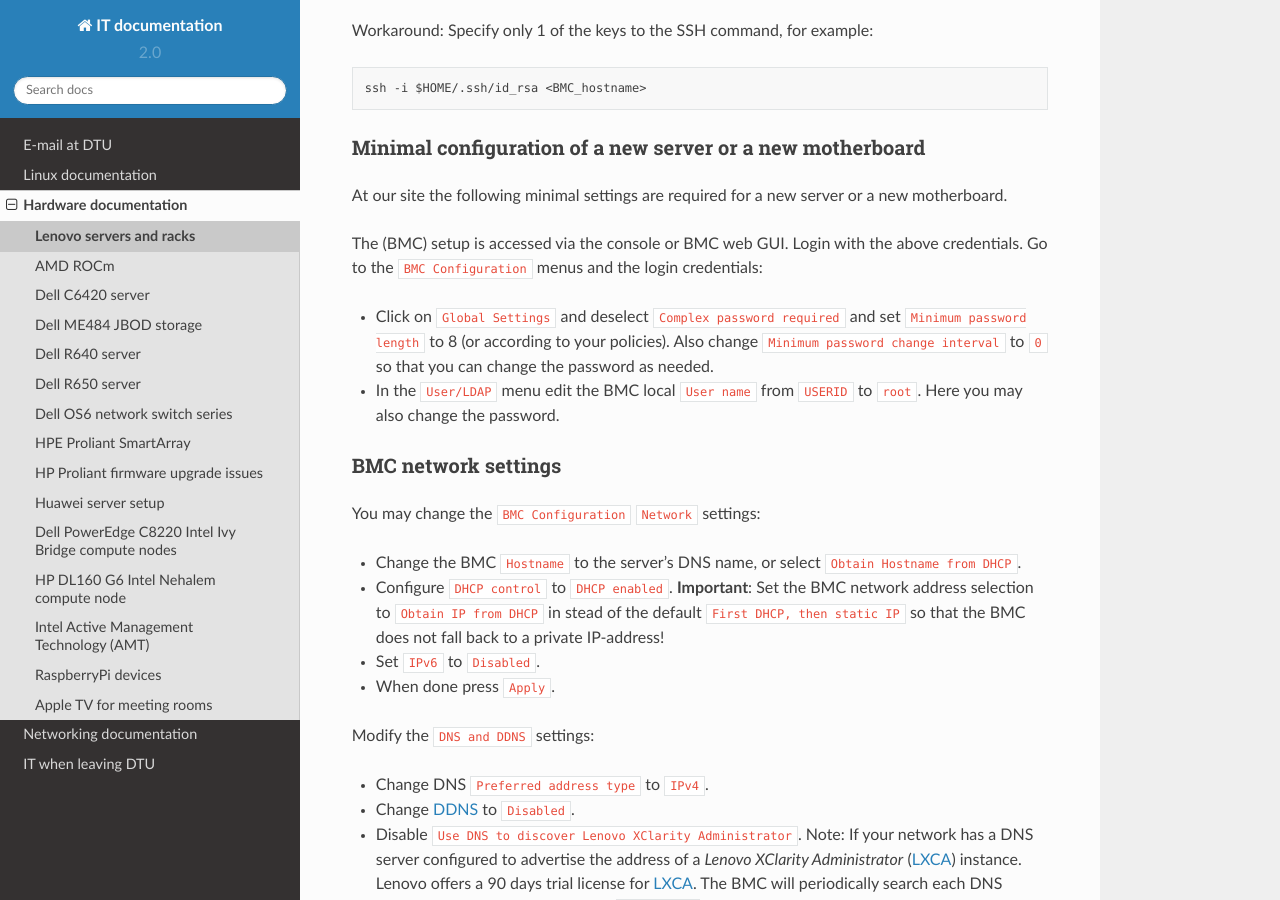
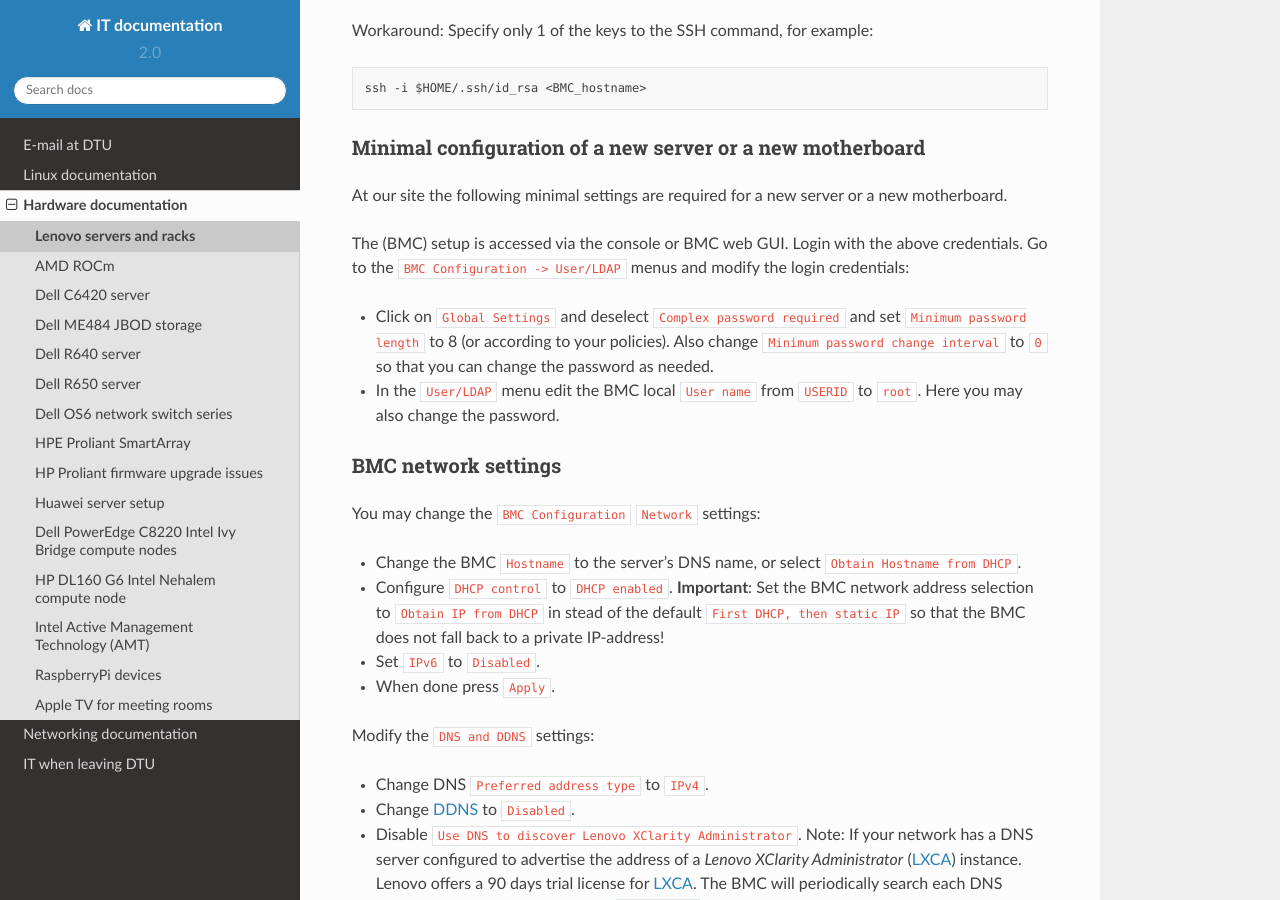
Before and after one commit to OleHolmNielsen/ITwiki, a Sphinx documentation site: the page built from docs/Lenovo_BIOS_settings.rst, in a window 1280 px wide and 900 px high, scrolled down 917 px. Built offline with Sphinx 7.4.7 and the Read the Docs theme 2.0.0, drawn with Linux system fonts in a browser that asks for light colours.

Commit message:
Minor edit

```diff
--- a/docs/Lenovo_BIOS_settings.rst
+++ b/docs/Lenovo_BIOS_settings.rst
@@ -39,7 +39,7 @@ At our site the following minimal settings are required for a new server or a ne
 
 The (BMC) setup is accessed via the console or BMC web GUI.
 Login with the above credentials.
-Go to the ``BMC Configuration`` menus and the login credentials:
+Go to the ``BMC Configuration -> User/LDAP`` menus and modify the login credentials:
 
 * Click on ``Global Settings`` and deselect ``Complex password required`` and set ``Minimum password length`` to 8 (or according to your policies).
   Also change ``Minimum password change interval`` to ``0`` so that you can change the password as needed.
```
